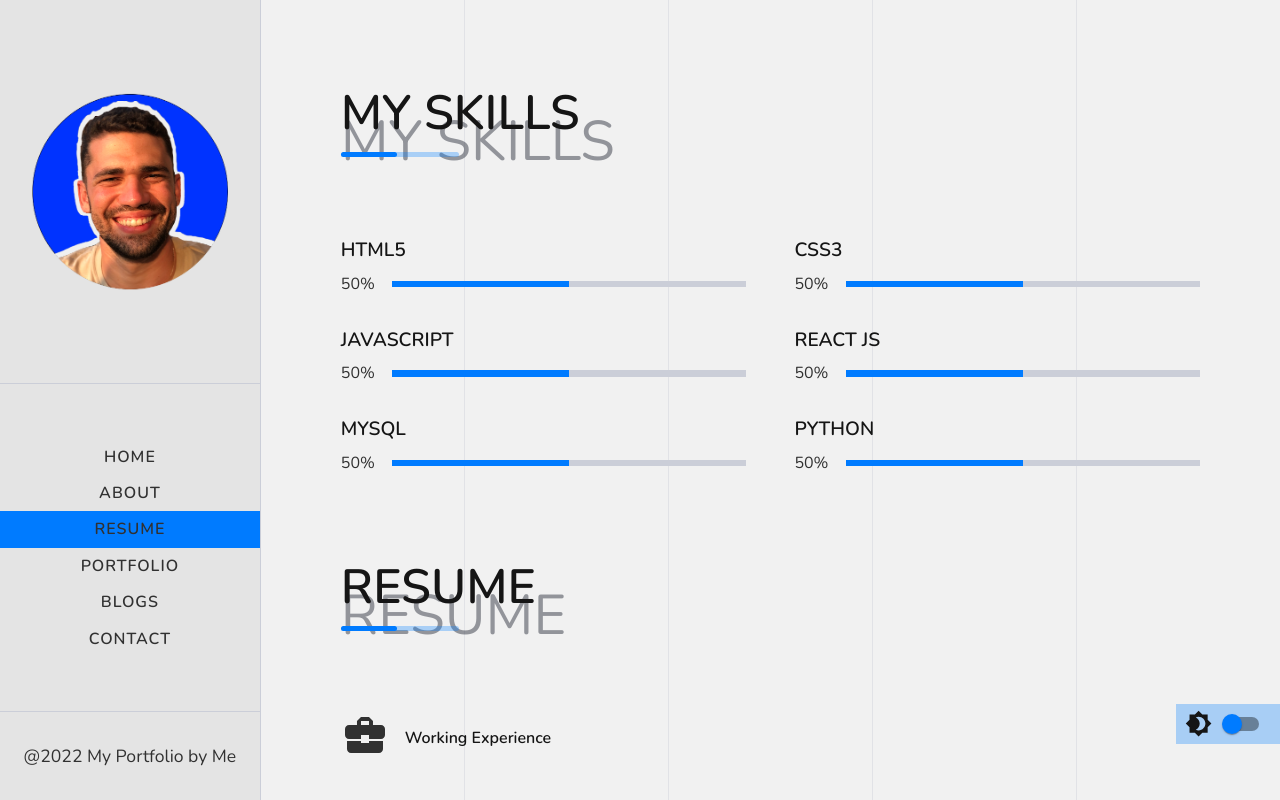
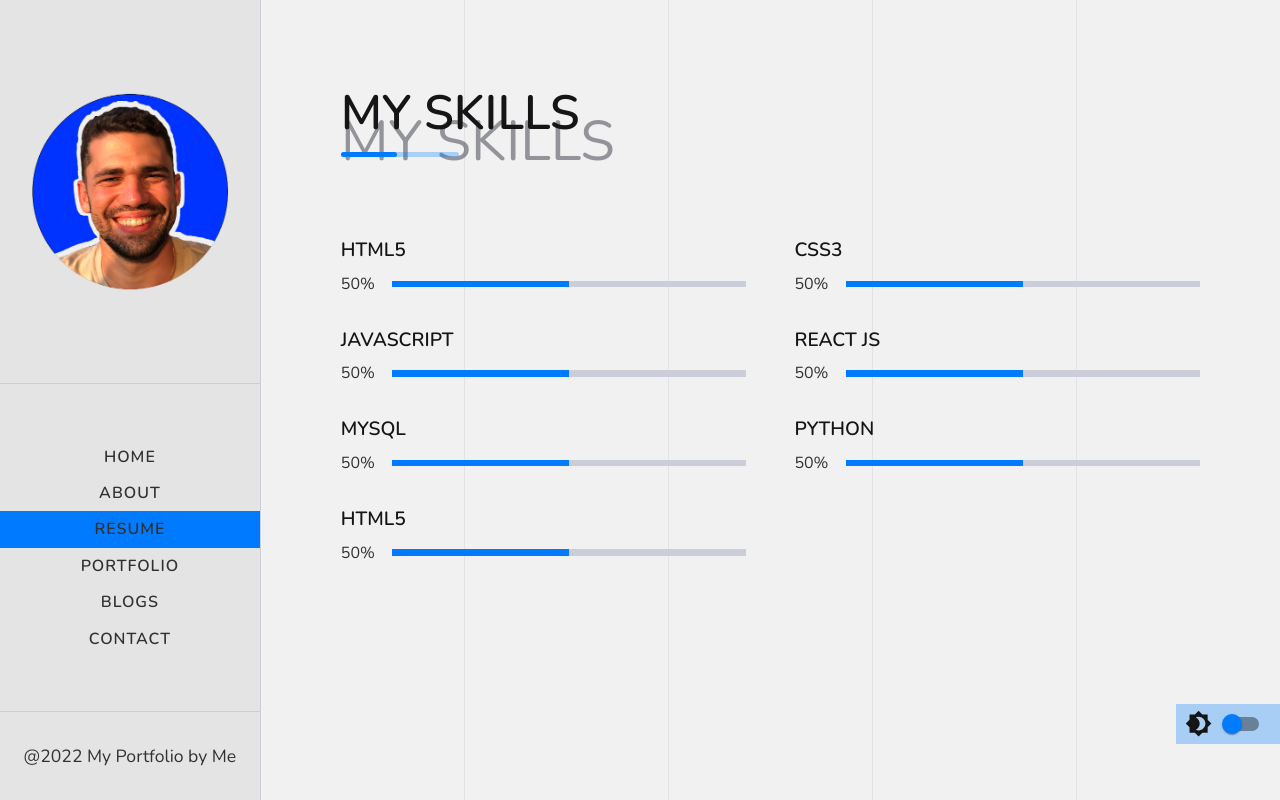
Before and after one commit to mjossany/portfolio, a React (Create React App) app: page /resume in a window 1280 px wide. Shown: the top 800 px of the page. Built offline with nearby package versions, Linux system fonts and the light colour scheme.

Commit message:
Refactors the Skills component

```diff
--- /dev/null
+++ b/src/components/ResumePageComponent/ResumePageComponent.jsx
@@ -0,0 +1,123 @@
+import React from 'react';
+import { InnerLayout, MainLayout } from '../../styles/Layouts';
+import Title from '../Title';
+import {
+  Progress,
+  ProgressBar,
+  ProgressBarInfos,
+  ProgressBarInfosP,
+  ProgressBarTitle,
+  ProgressSpan,
+  ResumePageContainer,
+  Skills,
+  SkillsContainer,
+} from './Styled';
+
+function ResumePageComponent() {
+  return (
+    <MainLayout>
+      <ResumePageContainer>
+        <SkillsContainer>
+          <Title title="My Skills" span="My Skills" />
+          <InnerLayout>
+            <Skills>
+              <ProgressBar>
+                <ProgressBarTitle>
+                  HTML5
+                </ProgressBarTitle>
+                <ProgressBarInfos>
+                  <ProgressBarInfosP>
+                    50%
+                  </ProgressBarInfosP>
+                  <Progress>
+                    <ProgressSpan style={{ width: '50%' }} />
+                  </Progress>
+                </ProgressBarInfos>
+              </ProgressBar>
+              <ProgressBar>
+                <ProgressBarTitle>
+                  CSS3
+                </ProgressBarTitle>
+                <ProgressBarInfos>
+                  <ProgressBarInfosP>
+                    50%
+                  </ProgressBarInfosP>
+                  <Progress>
+                    <ProgressSpan style={{ width: '50%' }} />
+                  </Progress>
+                </ProgressBarInfos>
+              </ProgressBar>
+              <ProgressBar>
+                <ProgressBarTitle>
+                  JAVASCRIPT
+                </ProgressBarTitle>
+                <ProgressBarInfos>
+                  <ProgressBarInfosP>
+                    50%
+                  </ProgressBarInfosP>
+                  <Progress>
+                    <ProgressSpan style={{ width: '50%' }} />
+                  </Progress>
+                </ProgressBarInfos>
+              </ProgressBar>
+              <ProgressBar>
+                <ProgressBarTitle>
+                  REACT JS
+                </ProgressBarTitle>
+                <ProgressBarInfos>
+                  <ProgressBarInfosP>
+                    50%
+                  </ProgressBarInfosP>
+                  <Progress>
+                    <ProgressSpan style={{ width: '50%' }} />
+                  </Progress>
+                </ProgressBarInfos>
+              </ProgressBar>
+              <ProgressBar>
+                <ProgressBarTitle>
+                  MYSQL
+                </ProgressBarTitle>
+                <ProgressBarInfos>
+                  <ProgressBarInfosP>
+                    50%
+                  </ProgressBarInfosP>
+                  <Progress>
+                    <ProgressSpan style={{ width: '50%' }} />
+                  </Progress>
+                </ProgressBarInfos>
+              </ProgressBar>
+              <ProgressBar>
+                <ProgressBarTitle>
+                  PYTHON
+                </ProgressBarTitle>
+                <ProgressBarInfos>
+                  <ProgressBarInfosP>
+                    50%
+                  </ProgressBarInfosP>
+                  <Progress>
+                    <ProgressSpan style={{ width: '50%' }} />
+                  </Progress>
+                </ProgressBarInfos>
+              </ProgressBar>
+              <ProgressBar>
+                <ProgressBarTitle>
+                  HTML5
+                </ProgressBarTitle>
+                <ProgressBarInfos>
+                  <ProgressBarInfosP>
+                    50%
+                  </ProgressBarInfosP>
+                  <Progress>
+                    <ProgressSpan style={{ width: '50%' }} />
+                  </Progress>
+                </ProgressBarInfos>
+              </ProgressBar>
+            </Skills>
+          </InnerLayout>
+        </SkillsContainer>
+      </ResumePageContainer>
+    </MainLayout>
+  );
+}
+
+export default ResumePageComponent;
--- /dev/null
+++ b/src/components/ResumePageComponent/Styled.js
@@ -0,0 +1,49 @@
+import styled from 'styled-components';
+
+export const ResumePageContainer = styled.div`
+
+`;
+
+export const SkillsContainer = styled.section`
+
+`;
+
+export const Skills = styled.div`
+  display: grid;
+  grid-template-columns: repeat(2, 1fr);
+  grid-row-gap: 2rem;
+  grid-column-gap: 3rem;
+  @media screen and (max-width: 700px) {
+    grid-template-columns: repeat(1, 1fr);
+  }
+`;
+
+export const ProgressBar = styled.div`
+
+`;
+
+export const ProgressBarTitle = styled.h6`
+
+`;
+
+export const ProgressBarInfos = styled.div`
+  display: flex;
+  align-items: center;
+`;
+
+export const ProgressBarInfosP = styled.p`
+  padding-right: 1.1rem;
+`;
+
+export const Progress = styled.div`
+  position: relative;
+  width: 100%;
+  height: .4rem;
+  background-color: var(--border-color);
+`;
+
+export const ProgressSpan = styled.span`
+  background-color: var(--primary-color);
+  position: absolute;
+  height: 100%;
+`;
--- a/src/pages/ResumePage.jsx
+++ b/src/pages/ResumePage.jsx
@@ -1,14 +1,13 @@
 import React from 'react';
-import Resume from '../components/Resume';
-import Skills from '../components/Skills';
-import { MainLayout } from '../styles/Layouts';
+import ResumePageComponent from '../components/ResumePageComponent/ResumePageComponent';
 
 function ResumePage() {
   return (
-    <MainLayout>
-      <Skills />
-      <Resume />
-    </MainLayout>
+    <ResumePageComponent />
+    // <MainLayout>
+    //   <Skills />
+    //   <Resume />
+    // </MainLayout>
   );
 }
 
```
